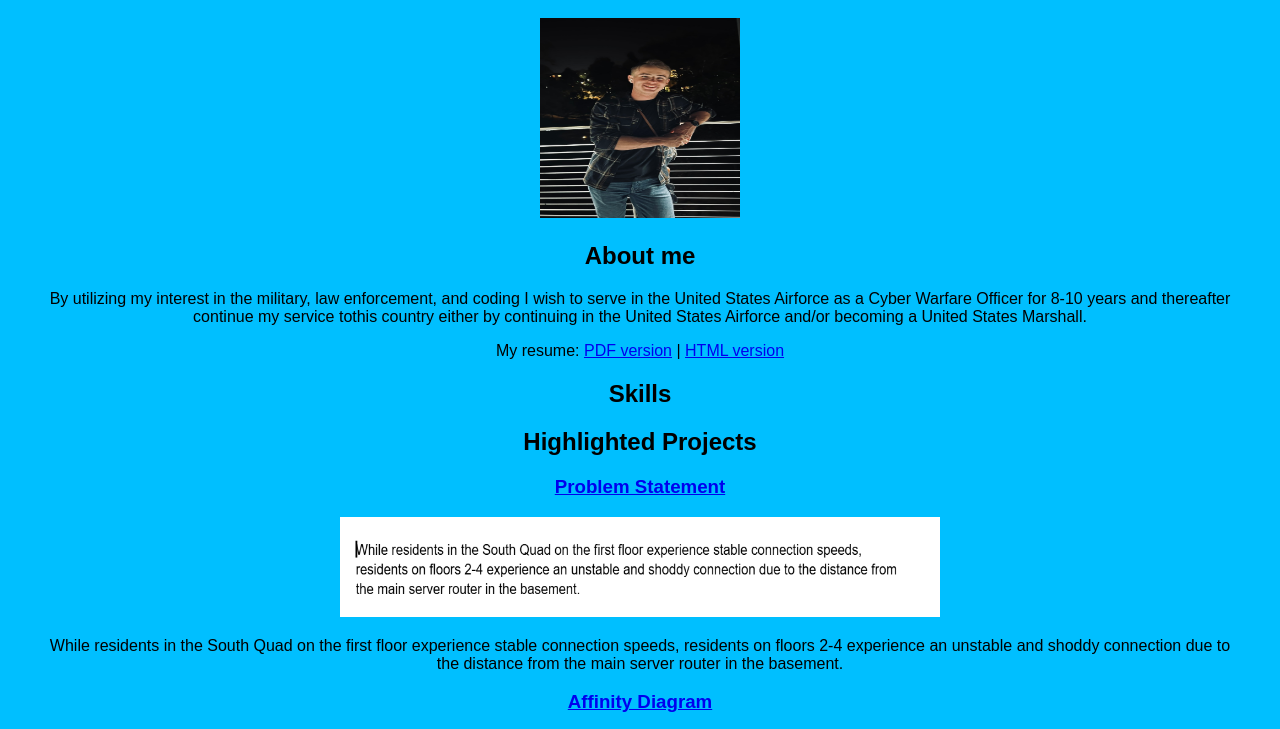
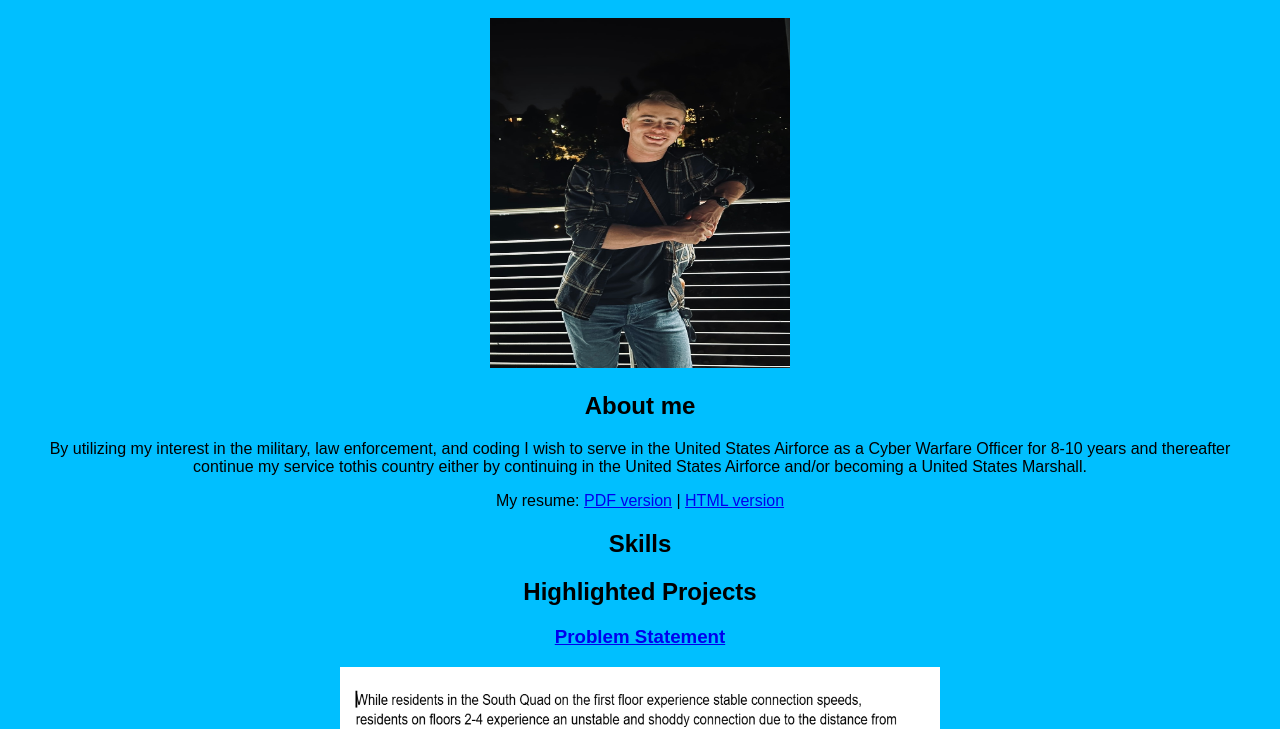
Before and after one commit to EvanCrank/EvanCrank.github.io, a plain HTML site: page index.html in a window 1280 px wide. Shown: the part 80-809 px from the top of the page. Drawn offline with Linux system fonts and the light colour scheme.

Commit message:
Img Size

```diff
--- a/index.html
+++ b/index.html
@@ -7,7 +7,7 @@
     <body>
         <h1>Evan Crank</h1>
         <div class="about">
-            <img src="images/image.jpg" width="200" height="200">
+            <img src="images/image.jpg" width="300" height="350">
             <h2>About me</h2>
             <p>By utilizing my interest in the military, law enforcement, and coding I wish to serve in the United States Airforce as a  Cyber Warfare Officer for 8-10 years and thereafter continue my
                 service tothis country either by continuing in the United States Airforce and/or becoming a United States Marshall. </p>
```
